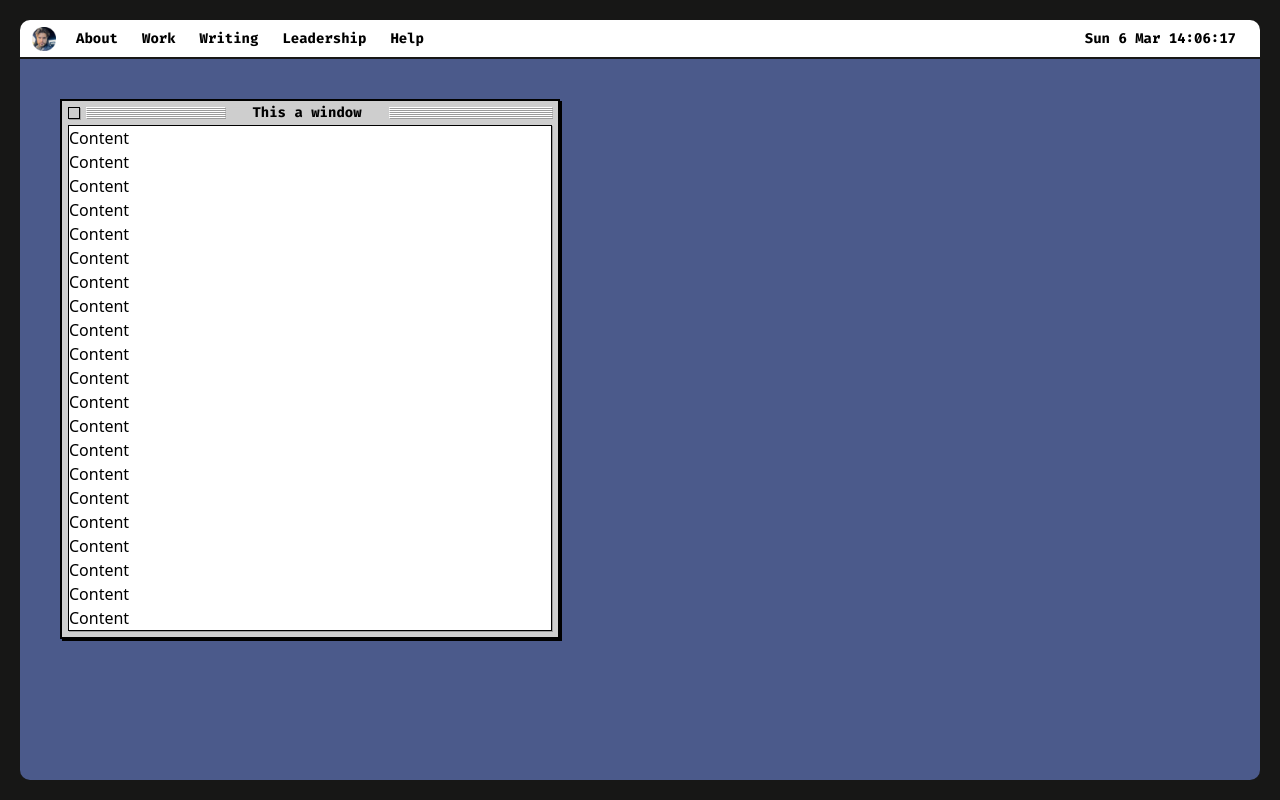
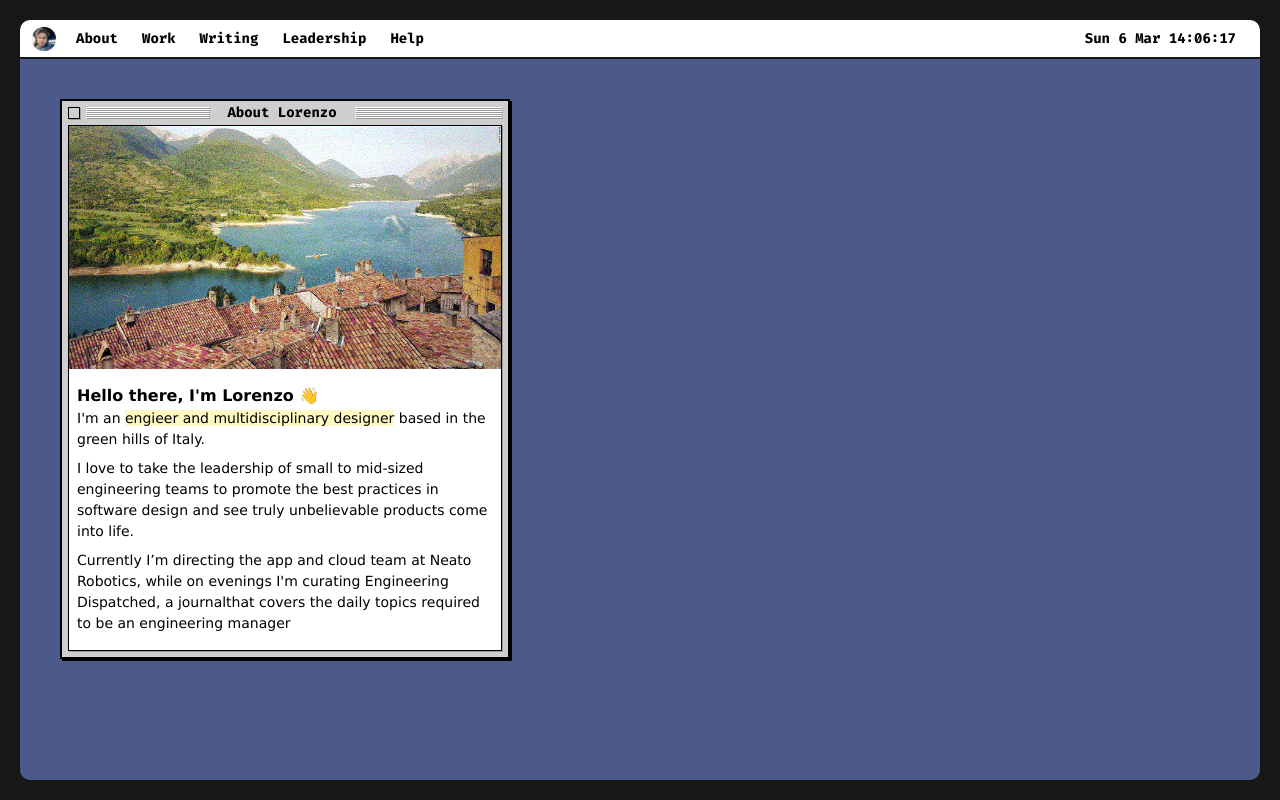
Before and after one commit to lorenzozanotto/lorenzozanotto.com, a Next.js app: page / in a window 1280 px wide. Built offline with nearby package versions, Linux system fonts and the light colour scheme.

Commit message:
feat: add avbout content

```diff
--- a/components/Desktop.tsx
+++ b/components/Desktop.tsx
@@ -1,3 +1,5 @@
+import { useEffect, useRef, useState } from "react";
+import { DraggableBounds } from "react-draggable";
 import ModalWindow from "./MacOSWindow/ModalWindow";
 
 function Desktop() {
--- a/components/MacOSWindow/ModalWindow.tsx
+++ b/components/MacOSWindow/ModalWindow.tsx
@@ -1,34 +1,33 @@
+import Draggable, { DraggableBounds } from "react-draggable";
 import WindowHandle from "./WindowHandle";
+import abruzzo from "../../public/img/abruzzo-small.jpg"
+import Image from "next/image";
 
-function ModalWindow() {
+interface Props {
+    bounds?: DraggableBounds
+}
+
+function ModalWindow(props: Props) {
     return (
-        <div className="flex flex-col m-2 md:m-10 md:max-w-[500px] border-2 bg-macos-window-canvas border-black shadow-macos-window">
-            <WindowHandle />
-            <div className="overflow-scroll flex-1 border border-black m-[6px] mt-0 shadow-retro-ui bg-white">
-                <p>Content</p>
-                <p>Content</p>
-                <p>Content</p>
-                <p>Content</p>
-                <p>Content</p>
-                <p>Content</p>
-                <p>Content</p>
-                <p>Content</p>
-                <p>Content</p>
-                <p>Content</p>
-                <p>Content</p>
-                <p>Content</p>
-                <p>Content</p>
-                <p>Content</p>
-                <p>Content</p>
-                <p>Content</p>
-                <p>Content</p>
-                <p>Content</p>
-                <p>Content</p>
-                <p>Content</p>
-                <p>Content</p>
+        <Draggable handle=".macHandle" bounds={props.bounds}>
+            <div className="flex flex-col m-2 md:m-10 md:max-w-[450px] h-[560px] border-2 bg-macos-window-canvas border-black shadow-macos-window">
+                <WindowHandle />
+                <div className="overflow-scroll flex-1 border border-black m-[6px] mt-0 shadow-retro-ui bg-white">
+                    <Image
+                        src={abruzzo}
+                        alt="A picture of Abruzzo, the hometown of Lorenzo"
+                    />
+                    <div className="m-2">
+                        <h2 className="font-bold">Hello there, I'm Lorenzo 👋</h2>
+                        <p className="text-[14px]">I'm an <span className="bg-yellow-100">engieer and multidisciplinary designer</span> based in the green hills of Italy.</p>
+                        <p className="mt-2 text-[14px]">I love to take the leadership of small to mid-sized engineering teams to promote the best practices in software design and see truly unbelievable products come into life.</p>
+                        <p className="mt-2 text-[14px]">Currently I’m directing the app and cloud team at Neato Robotics,
+while on evenings I'm curating Engineering Dispatched, a journalthat covers the daily topics required to be an engineering manager</p>
+                    </div>
+                </div>
             </div>
-        </div>
-     );
+        </Draggable>
+    );
 }
 
 export default ModalWindow;
--- a/components/MacOSWindow/WindowHandle.tsx
+++ b/components/MacOSWindow/WindowHandle.tsx
@@ -6,14 +6,14 @@ interface Props {
 
 function WindowHandle(props: Props) {
     return (
-        <div className="flex">
+        <div className="flex macHandle cursor-move">
             <div className="flex flex-1">
                 <div onClick={props.onClose} className="cursor-pointer m-[6px] h-[12px] w-[12px] border border-black shadow-retro-ui hover:bg-black"></div>
                 <div className="mt-[6px] flex-1">
                     <RetroStrokes lines={6} />
                 </div>
             </div>
-            <p className="flex-1 text-center font-mono font-bold text-sm mt-[2px]">This a window</p>
+            <p className="flex-1 text-center font-mono font-bold text-sm mt-[2px]">About Lorenzo</p>
             <div className="mt-[6px] mr-[6px] flex-1">
                 <RetroStrokes lines={6} />
             </div>
--- a/tailwind.config.js
+++ b/tailwind.config.js
@@ -11,6 +11,7 @@ module.exports = {
         'macos-window-canvas': '#CECECE'
       },
       fontFamily: {
+        sans: ['Verdana', 'sans-serif'],
         mono: ['Fira Code', 'monospace']
       },
       boxShadow: {
```
Also changed, not shown: public/img/abruzzo-small.jpg (added).
